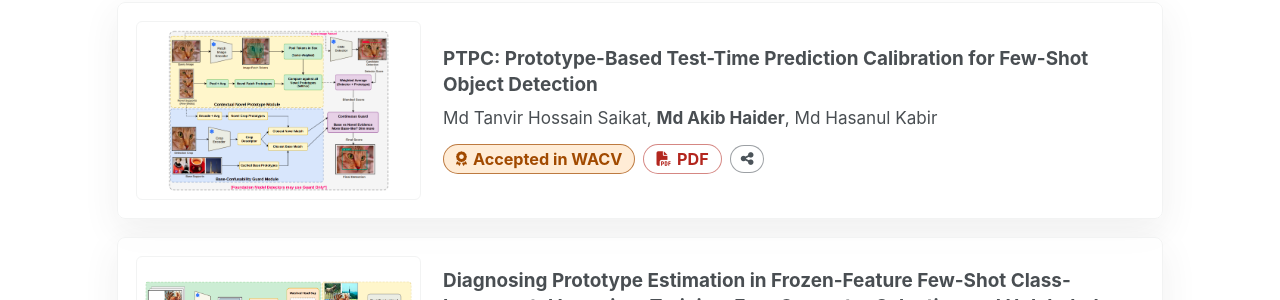
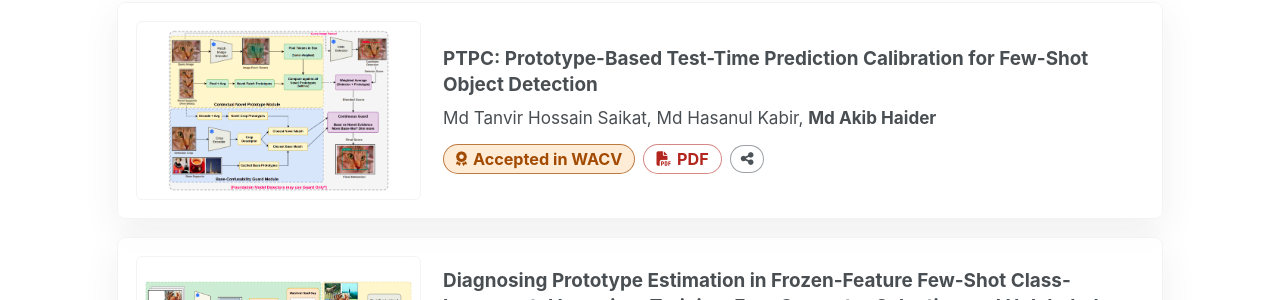
Before and after one commit to akibhaider/akibhaider.github.io, a Jekyll site: the page built from _pages/about.md, in a window 1280 px wide and 900 px high, scrolled down 1025 px. Shown: the part 153-453 px from the top of the window. Built offline with Jekyll 4.4.1, drawn with Linux system fonts in a browser that asks for light colours; some web fonts are replaced.

Commit message:
minor fix

```diff
--- a/_data/publications.yml
+++ b/_data/publications.yml
@@ -2,7 +2,7 @@
 # Newest first. Optional keys: venue, badge (orange status pill, e.g. "Accepted in WACV"), pdf, Paper, arxiv, source (code), bibtex, presentation (Google Drive video), poster.
 - id: pub1
   title: 'PTPC: Prototype-Based Test-Time Prediction Calibration for Few-Shot Object Detection'
-  authors: Md Tanvir Hossain Saikat, Md Akib Haider, Md Hasanul Kabir
+  authors: Md Tanvir Hossain Saikat, Md Hasanul Kabir, Md Akib Haider
   img: /images/ptpc_wacv.png
   pdf: /files/PTPC.pdf
   badge: Accepted in WACV
```
